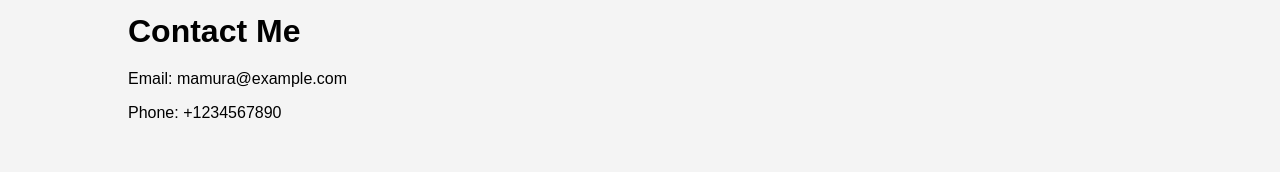
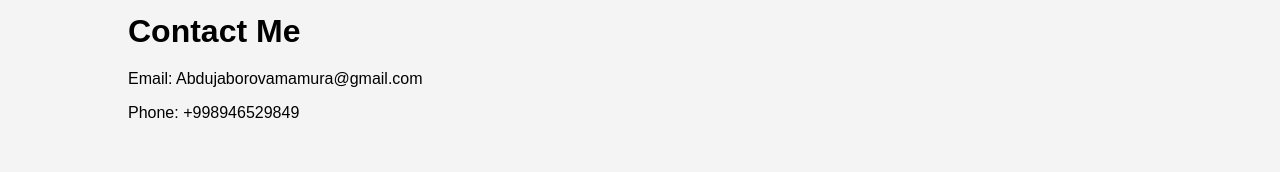
Before and after one commit to Shohruh1901/MamuraAbdujaborova, a plain HTML site: page index.html in a window 1280 px wide. Shown: the part 689-861 px from the top of the page. Drawn offline with Linux system fonts and the light colour scheme.

Commit message:
Update index.html

```diff
--- a/index.html
+++ b/index.html
@@ -38,8 +38,8 @@
     <section id="contacts">
         <div class="container">
             <h2>Contact Me</h2>
-            <p>Email: mamura@example.com</p>
-            <p>Phone: +1234567890</p>
+            <p>Email: Abdujaborovamamura@gmail.com</p>
+            <p>Phone: +998946529849</p>
         </div>
     </section>
 
```
